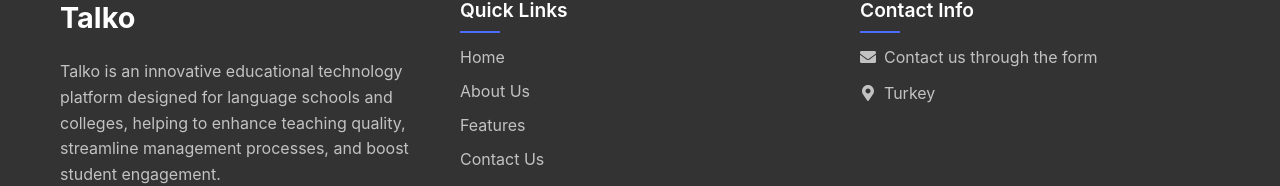
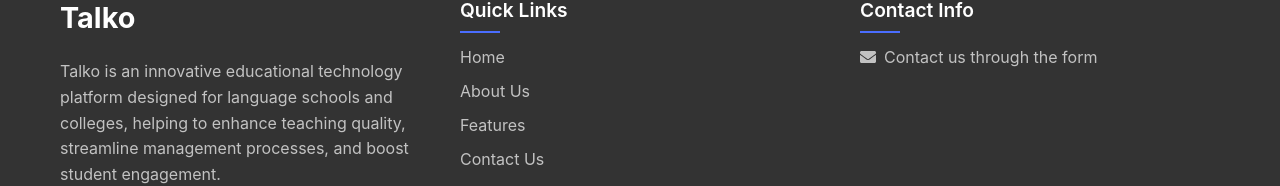
Before and after one commit to Jdwang23/talko, a React (Create React App) app: page / in a window 1280 px wide. Shown: the part 4003-4189 px from the top of the page. Built offline with nearby package versions, Linux system fonts and the light colour scheme.

Commit message:
feat: remove location

```diff
--- a/src/components/Footer.tsx
+++ b/src/components/Footer.tsx
@@ -239,11 +239,11 @@
                   {FaEnvelope({ size: 16 })} Contact us through the form
                 </a>
               </FooterLink>
-              <FooterLink>
+              {/* <FooterLink>
                 <a href="#">
                   {FaMapMarkerAlt({ size: 16 })} Turkey
                 </a>
-              </FooterLink>
+              </FooterLink> */}
             </FooterLinks>
           </FooterColumn>
         </FooterContent>
```
